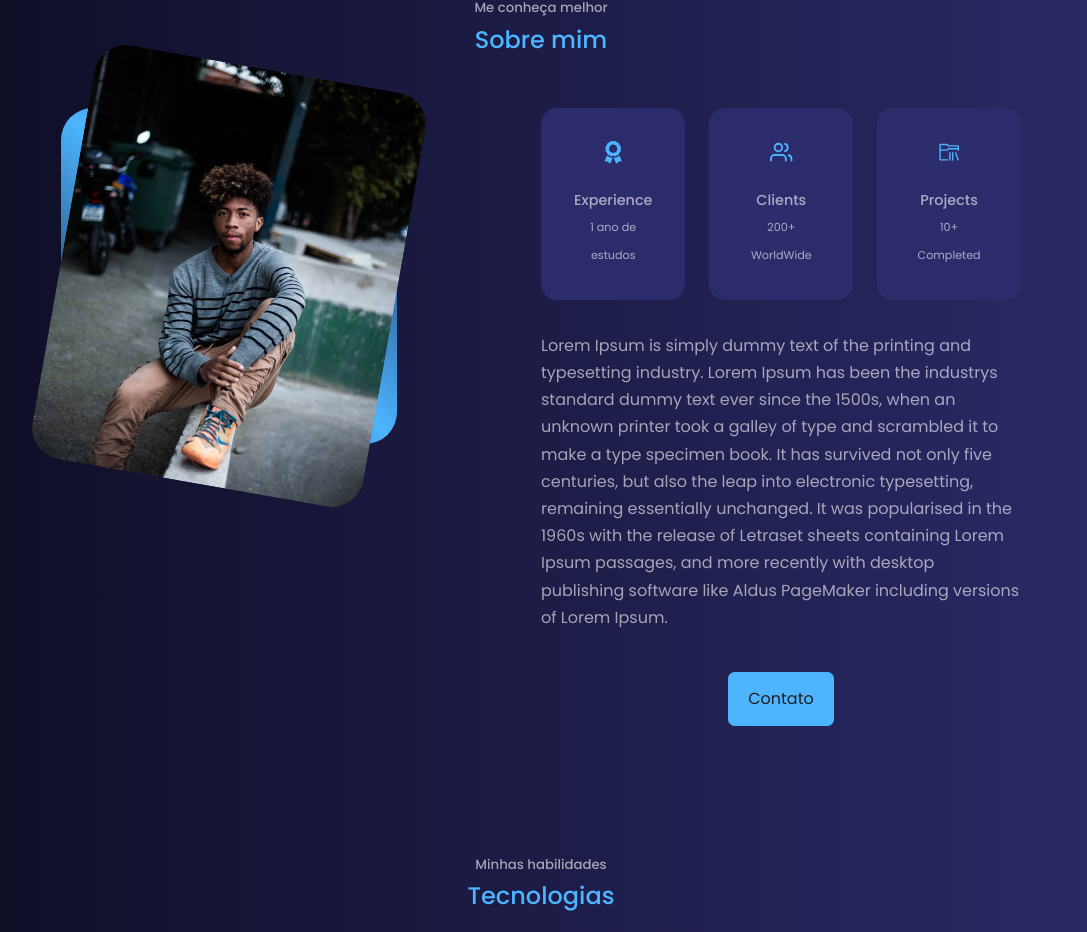
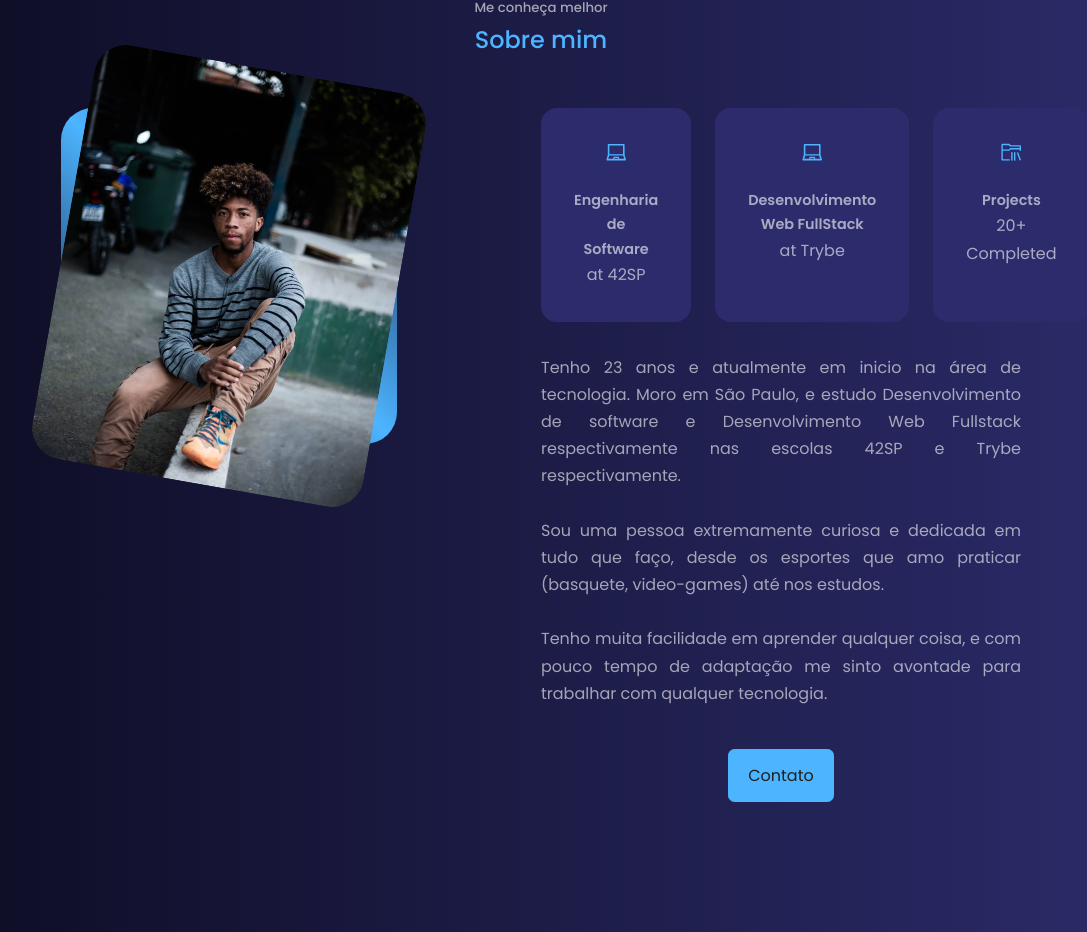
Before and after one commit to GusttavoCDN-zz/portfolio, a React (Vite) app: page / in a window 1280 px wide. Shown: the part 931-1863 px from the top of the page, without its empty margins (99-1186 px from the left). Built offline with nearby package versions, Linux system fonts and the light colour scheme.

Commit message:
feat: Atualizado componente de about com minhas informações

```diff
--- a/src/components/About/About.tsx
+++ b/src/components/About/About.tsx
@@ -1,8 +1,7 @@
 import './about.scss';
 
 import React from 'react';
-import { FaAward } from 'react-icons/fa';
-import { FiUsers } from 'react-icons/fi';
+import { AiOutlineLaptop } from 'react-icons/ai';
 import { VscFolderLibrary } from 'react-icons/vsc';
 
 import ME from '../../assets/me.png';
@@ -23,31 +22,40 @@ function About() {
         <div className="about__content">
           <div className="about__cards">
             <article className="about__card">
-              <FaAward className="about__icon" />
-              <h5>Experience</h5>
-              <small>1 ano de estudos </small>
+              <AiOutlineLaptop className="about__icon" />
+              <h5>Engenharia de Software</h5>
+              <small>
+                <a href="https://www.42sp.org.br/" target="_blank" rel="noreferrer">
+                  at 42SP
+                </a>
+              </small>
             </article>
             <article className="about__card">
-              <FiUsers className="about__icon" />
-              <h5>Clients</h5>
-              <small>200+ WorldWide </small>
+              <AiOutlineLaptop className="about__icon" />
+              <h5>Desenvolvimento Web FullStack</h5>
+              <small>
+                <a href="https://www.betrybe.com/" target="_blank" rel="noreferrer">
+                  at Trybe
+                </a>
+              </small>
             </article>
             <article className="about__card">
               <VscFolderLibrary className="about__icon" />
               <h5>Projects</h5>
-              <small>10+ Completed </small>
+              <small>20+ Completed </small>
             </article>
           </div>
 
           <p>
-            Lorem Ipsum is simply dummy text of the printing and typesetting industry.
-            Lorem Ipsum has been the industrys standard dummy text ever since the 1500s,
-            when an unknown printer took a galley of type and scrambled it to make a type
-            specimen book. It has survived not only five centuries, but also the leap into
-            electronic typesetting, remaining essentially unchanged. It was popularised in
-            the 1960s with the release of Letraset sheets containing Lorem Ipsum passages,
-            and more recently with desktop publishing software like Aldus PageMaker
-            including versions of Lorem Ipsum.
+            Tenho 23 anos e atualmente em inicio na área de tecnologia. Moro em São Paulo,
+            e estudo Desenvolvimento de software e Desenvolvimento Web Fullstack
+            respectivamente nas escolas 42SP e Trybe respectivamente.
+            <br /> <br />
+            Sou uma pessoa extremamente curiosa e dedicada em tudo que faço, desde os
+            esportes que amo praticar (basquete, video-games) até nos estudos.
+            <br /> <br />
+            Tenho muita facilidade em aprender qualquer coisa, e com pouco tempo de
+            adaptação me sinto avontade para trabalhar com qualquer tecnologia.
           </p>
 
           <a href="#contact" className="btn btn-primary">
--- a/src/components/About/about.scss
+++ b/src/components/About/about.scss
@@ -31,6 +31,7 @@
   p {
     margin: 2rem 0 2.6rem;
     color: var(--color-light);
+    text-align: justify;
   }
 
   a {
@@ -58,6 +59,18 @@
       padding: 2rem;
       text-align: center;
       transition: var(--transition);
+
+      h5 {
+        font-weight: bold;
+      }
+
+      small {
+        font-size: 1rem;
+      }
+
+      a {
+        color: var(--color-light);
+      }
 
       &:hover {
         background: transparent;
```
